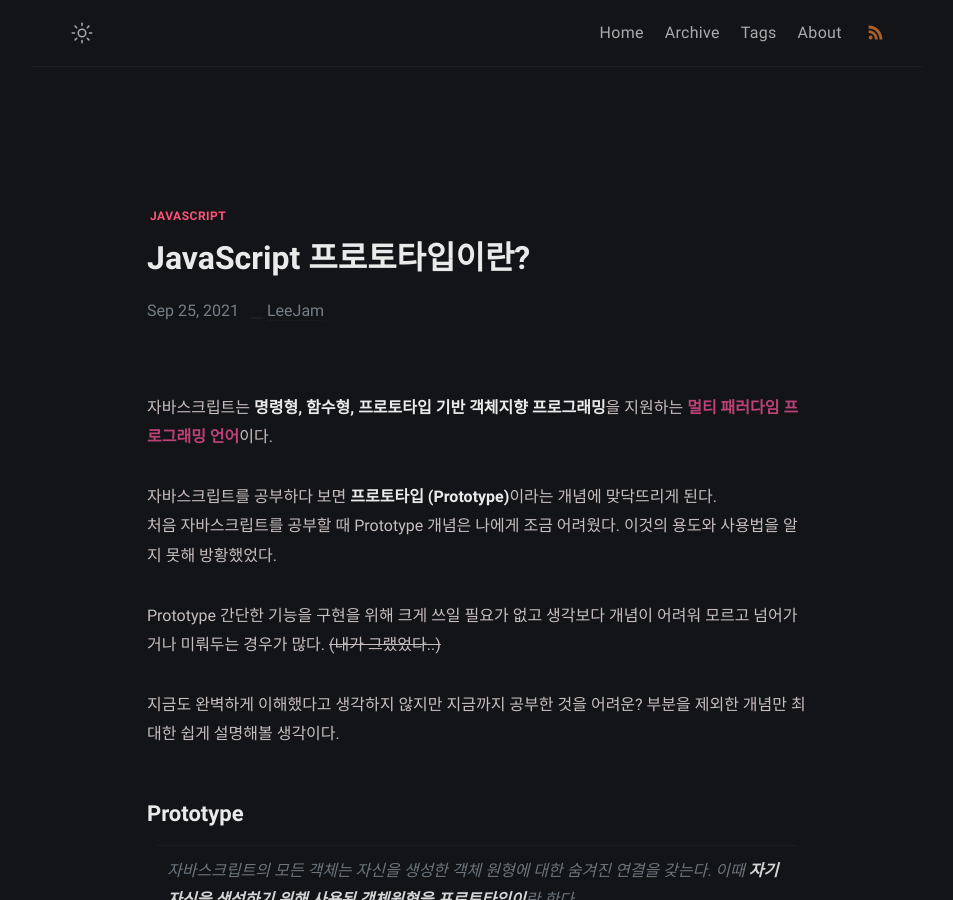
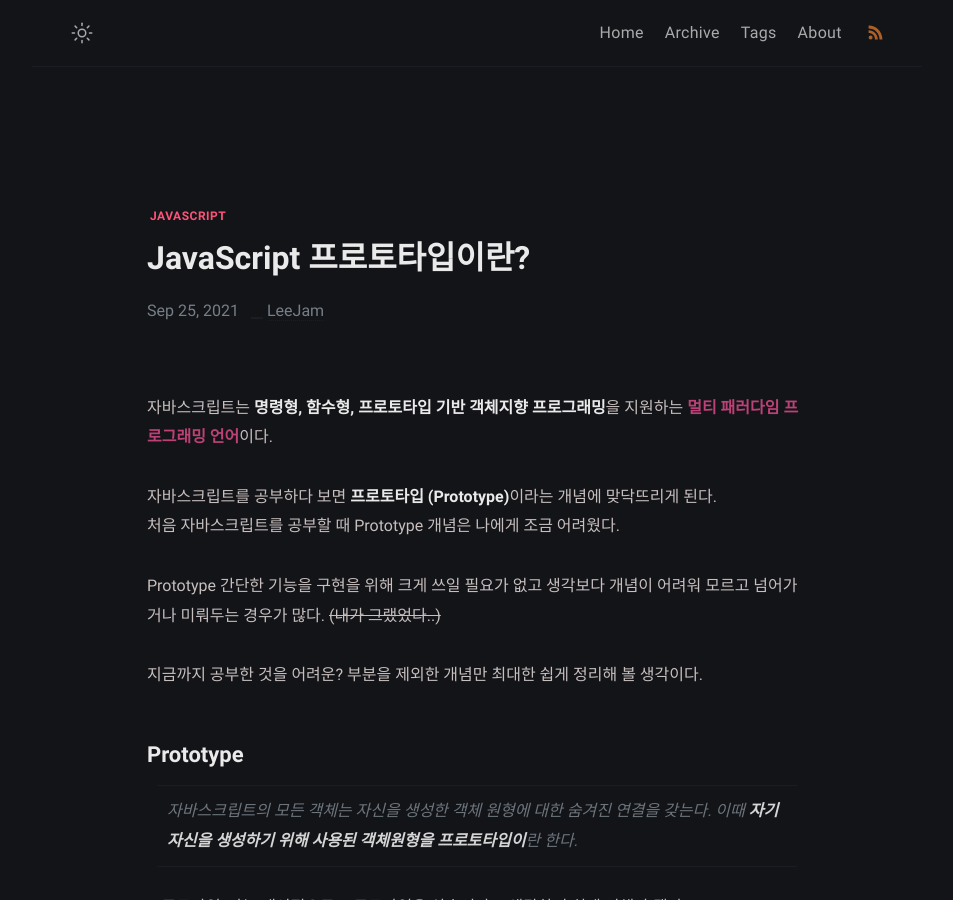
Before and after one commit to LeeJams/LeeJams.github.io, a Jekyll site: the page built from _posts/JaeMin/2021-09-25-Prototype.md, in a window 1280 px wide and 900 px high. Shown: the whole window, without its empty margins (163-1116 px from the left). Built offline with Jekyll 4.4.1, drawn with Linux system fonts in a browser that asks for light colours; comment, search, counter and statistics services are not loaded.

Commit message:
Update 2021-09-25-Prototype.md

```diff
--- a/_posts/JaeMin/2021-09-25-Prototype.md
+++ b/_posts/JaeMin/2021-09-25-Prototype.md
@@ -8,11 +8,11 @@ author: "LeeJam"
 자바스크립트는 **명령형, 함수형, 프로토타입 기반 객체지향 프로그래밍**을 지원하는 <strong style="color: #bb4177;">멀티 패러다임 프로그래밍 언어</strong>이다.
 
 자바스크립트를 공부하다 보면 **프로토타입 (Prototype)**이라는 개념에 맞닥뜨리게 된다.<br />
-처음 자바스크립트를 공부할 때 Prototype 개념은 나에게 조금 어려웠다. 이것의 용도와 사용법을 알지 못해 방황했었다.
+처음 자바스크립트를 공부할 때 Prototype 개념은 나에게 조금 어려웠다.
 
 Prototype 간단한 기능을 구현을 위해 크게 쓰일 필요가 없고 생각보다 개념이 어려워 모르고 넘어가거나 미뤄두는 경우가 많다. <span style="text-decoration-line: line-through;">(내가 그랬었다..)</span><br />
 
-지금도 완벽하게 이해했다고 생각하지 않지만 지금까지 공부한 것을 어려운? 부분을 제외한 개념만 최대한 쉽게 설명해볼 생각이다.
+지금까지 공부한 것을 어려운? 부분을 제외한 개념만 최대한 쉽게 정리해 볼 생각이다.
 
 ## Prototype
 >자바스크립트의 모든 객체는 자신을 생성한 객체 원형에 대한 숨겨진 연결을 갖는다. 이때 **자기 자신을 생성하기 위해 사용된 객체원형을 프로토타입이**란 한다.
```
